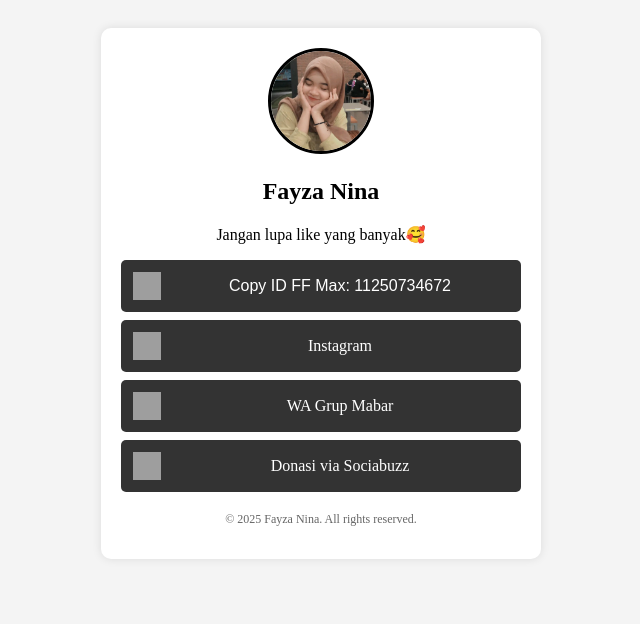
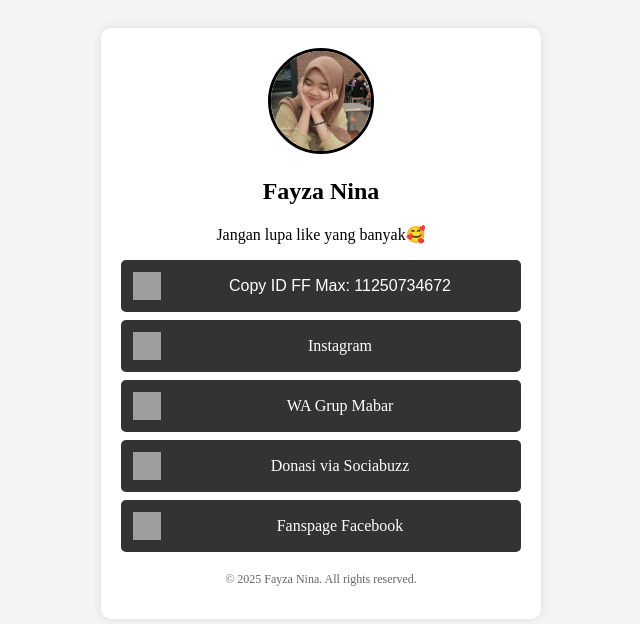
Before and after one commit to fayzanina/mybio, a plain HTML site: page index.html in a window 1280 px wide. Shown: the whole page, without its empty margins (319-959 px from the left). Drawn offline with Linux system fonts and the light colour scheme; grey boxes are pictures that could not be loaded.

Commit message:
Update index.html

```diff
--- a/index.html
+++ b/index.html
@@ -124,6 +124,13 @@
         </div>
     </a>
 
+    <a class="link" href="https://www.facebook.com/share/15tQuHXL4e/" target="_blank">
+        <div class="btn-content">
+            <img class="icon" src="https://upload.wikimedia.org/wikipedia/commons/1/1b/Facebook_icon.svg" alt="Facebook">
+            <span class="btn-text">Fanspage Facebook</span>
+        </div>
+    </a>
+
     <p class="copyright">© 2025 Fayza Nina. All rights reserved.</p>
 </div>
 
```
